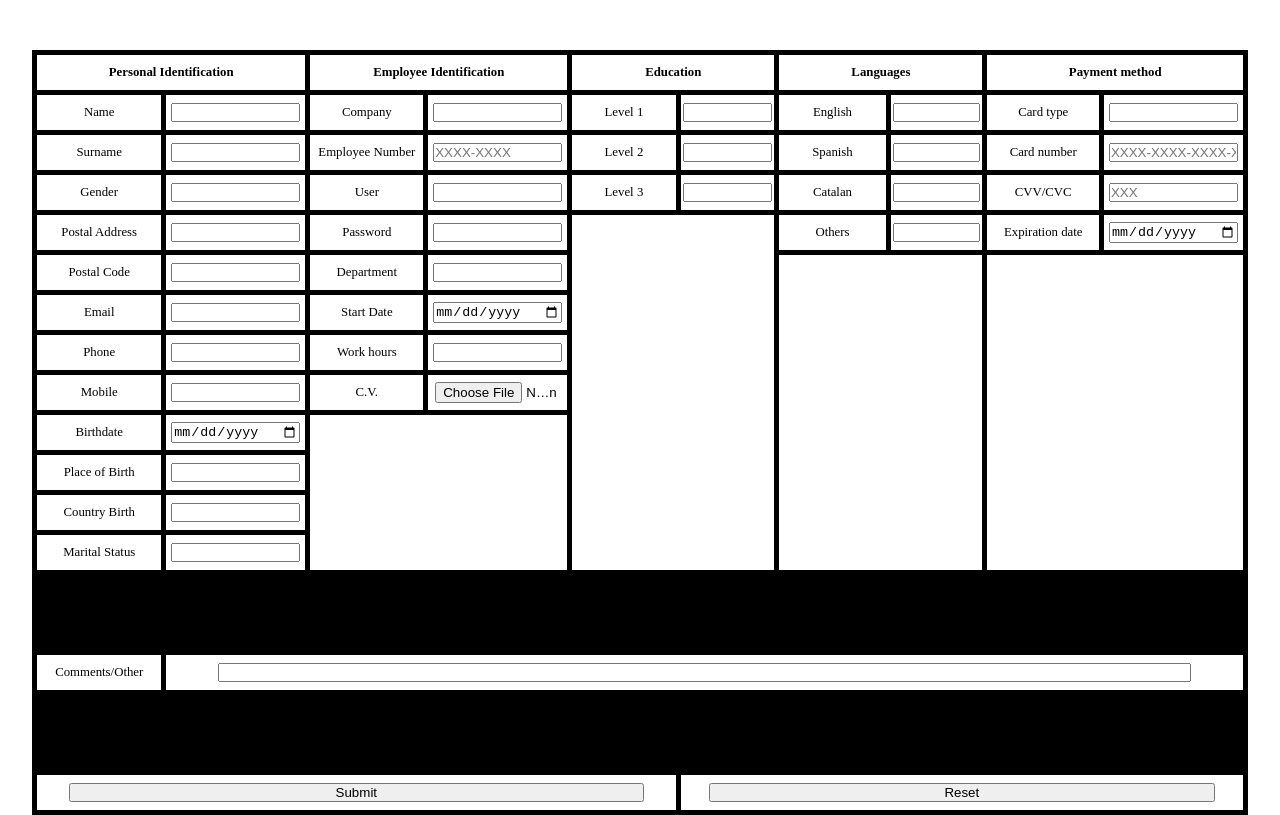
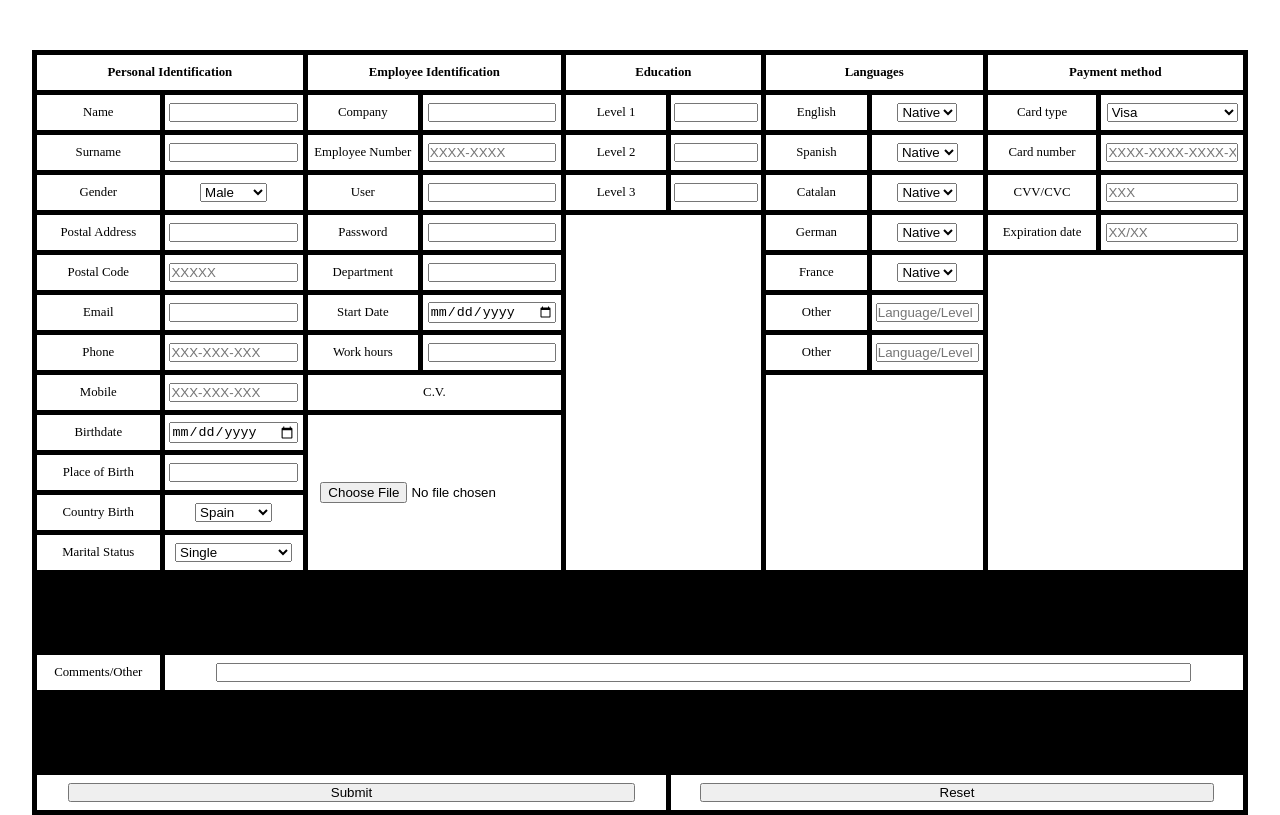
Before and after one commit to Eyguilo/DIW, a plain HTML site: page formulario/index.html in a window 1280 px wide. Drawn offline with Linux system fonts and the light colour scheme.

Commit message:
02/02/23 - Se sigue con el formulario.

```diff
--- a/formulario/index.html
+++ b/formulario/index.html
@@ -47,9 +47,26 @@
                 <td><label for="id_level_1">Level 1</label></td>
                 <td><input type="text" id="id_level_1" name="level_1"></td>
                 <td><label for="id_lenguage_1">English</label></td>
-                <td><input type="text" id="id_lenguage_1" name="lenguage_1"></td>
+                <td>
+                    <select name="level" id="id_lenguage_1">
+                        <option value="native">Native</option>
+                        <option value="c2">C2</option>
+                        <option value="c1">C1</option>
+                        <option value="b2">B2</option>
+                        <option value="b1">B1</option>
+                        <option value="a2">A2</option>
+                        <option value="a1">A1</option>
+                        <option value="none">None</option>
+                    </select>
+                </td>
                 <td><label for="id_payment_1">Card type</label></td>
-                <td><input type="text" id="id_payment_1" name="payment_1"></td>
+                <td>
+                    <select name="card" id="id_payment_1">
+                        <option value="visa">Visa</option>
+                        <option value="master_card">Master Card</option>
+                        <option value="american_express">American Express</option>
+                    </select>
+                </td>
             </tr>
             <tr>
                 <td><label for="id_surname">Surname</label></td>
@@ -59,19 +76,47 @@
                 <td><label for="id_level_2">Level 2</label></td>
                 <td><input type="text" id="id_level_2" name="level_2"></td>
                 <td><label for="id_lenguage_2">Spanish</label></td>
-                <td><input type="text" id="id_lenguage_2" name="lenguage_2"></td>
+                <td>
+                    <select name="level" id="id_lenguage_2">
+                        <option value="native">Native</option>
+                        <option value="c2">C2</option>
+                        <option value="c1">C1</option>
+                        <option value="b2">B2</option>
+                        <option value="b1">B1</option>
+                        <option value="a2">A2</option>
+                        <option value="a1">A1</option>
+                        <option value="none">NONE</option>
+                    </select>
+                </td>
                 <td><label for="id_payment_2">Card number</label></td>
                 <td><input type="text" id="id_payment_2" name="payment_2" placeholder="XXXX-XXXX-XXXX-XXXX"  pattern="[0-9]{4}-[0-9]{4}-[0-9]{4}-[0-9]{4}"></td>
             </tr>
             <tr>
                 <td><label for="id_gender">Gender</label></td>
-                <td><input type="text" id="id_gender" name="gender"></td>
+                <td>
+                    <select name="gender" id="id_gender">
+                        <option value="id_male">Male</option>
+                        <option value="id_female">Female</option>
+                        <option value="id_other">Other</option>
+                    </select>
+                </td>
                 <td><label for="id_user">User</label></td>
                 <td><input type="text" id="id_user" name="user"></td>
                 <td><label for="id_level_3">Level 3</label></td>
                 <td><input type="text" id="id_level_3" name="level_3"></td>
                 <td><label for="id_lenguage_3">Catalan</label></td>
-                <td><input type="text" id="id_lenguage_3" name="lenguage_3"></td>
+                <td>
+                    <select name="level" id="id_lenguage_3">
+                        <option value="native">Native</option>
+                        <option value="c2">C2</option>
+                        <option value="c1">C1</option>
+                        <option value="b2">B2</option>
+                        <option value="b1">B1</option>
+                        <option value="a2">A2</option>
+                        <option value="a1">A1</option>
+                        <option value="none">None</option>
+                    </select>
+                </td>
                 <td><label for="id_payment_3">CVV/CVC</label></td>
                 <td><input type="text" id="id_payment_3" name="payment_3" placeholder="XXX"  pattern="[0-9]{3}"></td>
             </tr>
@@ -81,17 +126,40 @@
                 <td><label for="id_password">Password</label></td>
                 <td><input type="password" id="id_password" name="password"></td>
                 <td colspan="2" rowspan="9"></td>
-                <td><label for="id_lenguage_4">Others</label></td>
-                <td><input type="text" id="id_lenguage_4" name="lenguage_4"></td>
+                <td><label for="id_lenguage_4">German</label></td>
+                <td>
+                    <select name="level" id="id_lenguage_4">
+                        <option value="native">Native</option>
+                        <option value="c2">C2</option>
+                        <option value="c1">C1</option>
+                        <option value="b2">B2</option>
+                        <option value="b1">B1</option>
+                        <option value="a2">A2</option>
+                        <option value="a1">A1</option>
+                        <option value="none">None</option>
+                    </select>
+                </td>
                 <td><label for="id_payment_4">Expiration date</label></td>
-                <td><input type="date" id="id_payment_4" name="payment_4"></td>
+                <td><input type="text" id="id_payment_4" name="payment_4" placeholder="XX/XX"  pattern="[0-12]{2}/[0-9]{2}"></td>
             </tr>
             <tr >
                 <td><label for="id_postal_code">Postal Code</label></td>
-                <td><input type="text" id="id_postal_code" name="posta_code"></td>
+                <td><input type="text" id="id_postal_code" name="posta_code" placeholder="XXXXX"  pattern="[0-9]{5}"></td>
                 <td><label for="id_department">Department</label></td>
                 <td><input type="text" id="id_department" name="department"></td>
-                <td colspan="2" rowspan="8"></td>
+                <td><label for="id_lenguage_5">France</label></td>
+                <td>
+                    <select name="level" id="id_lenguage_5">
+                        <option value="native">Native</option>
+                        <option value="c2">C2</option>
+                        <option value="c1">C1</option>
+                        <option value="b2">B2</option>
+                        <option value="b1">B1</option>
+                        <option value="a2">A2</option>
+                        <option value="a1">A1</option>
+                        <option value="none">None</option>
+                    </select>
+                </td>
                 <td colspan="2" rowspan="8"></td>
             </tr>
             <tr >
@@ -99,24 +167,27 @@
                 <td><input type="email" id="id_email" name="email"></td>
                 <td><label for="id_start_date">Start Date</label></td>
                 <td><input type="date" id="id_start_date" name="start_date"></td>
+                <td><label for="id_language_6">Other</label></td>
+                <td><input type="text" id="id_language_6" name="other_1" placeholder="Language/Level" pattern="[a-zA-ZáéíúóàèìòùÁÉÍÓÚÀÈÌÒÙñÑ]{5-30}/[Native|C2|C1|B2|B1|A2|A1|None]"></td>
             </tr>
             <tr>
                 <td><label for="id_phone">Phone</label></td>
-                <td><input type="tel" id="id_phone" name="phone"></td>
+                <td><input type="text" id="id_phone" name="phone" placeholder="XXX-XXX-XXX"  pattern="[0-9]{3}-[0-9]{3}-[0-9]{3}"></td>
                 <td><label for="id_work_hours">Work hours</label></td>
                 <td><input type="text" id="id_work_hours" name="work_hours"></td>
+                <td><label for="id_language_6">Other</label></td>
+                <td><input type="text" id="id_language_6" name="other_1" placeholder="Language/Level" pattern="[a-zA-ZáéíúóàèìòùÁÉÍÓÚÀÈÌÒÙñÑ]{5-30}/[Native|C2|C1|B2|B1|A2|A1|None]"></td>
+
             </tr>
             <tr>
                 <td><label for="id_mobile">Mobile</label></td>
-                <td><input type="tel" id="id_mobile" name="mobile"></td>
-                <td><label for="id_cv">C.V.</label></td>
-                <td><input type="file" id="id_cv" name="cv"></td>
+                <td><input type="text" id="id_mobile" name="mobile" placeholder="XXX-XXX-XXX"  pattern="[0-9]{3}-[0-9]{3}-[0-9]{3}"></td>
+                <td colspan="2"><label for="id_cv">C.V.</label></td>
             </tr>
             <tr >
                 <td><label for="id_birthdate">Birthdate</label></td>
                 <td><input type="date" id="id_birthdate" name="birthdate"></td>
-                <td colspan="2" rowspan="4"></td>
-
+                <td colspan="2" rowspan="4"><input type="file" id="id_cv" name="cv"></td>
             </tr>
             <tr >
                 <td><label for="id_place_birth">Place of Birth</label></td>
@@ -124,11 +195,26 @@
             </tr>
             <tr>
                 <td><label for="id_country_birth">Country Birth</label></td>
-                <td><input type="text" id="id_country_birth" name="country_birth"></td>
+                <td>
+                    <select name="country" id="id_country_birth">
+                        <option value="id_country">Spain</option>
+                        <option value="id_country">Germany</option>
+                        <option value="id_country">France</option>
+                        <option value="id_country">Poland</option>
+                        <option value="id_country">Hungary</option>
+                        <option value="id_country">Russia</option>
+                    </select>
+                </td>
             </tr>
             <tr >
                 <td><label for="id_marital_status">Marital Status</label></td>
-                <td><input type="text" id="id_marital_status" name="marital_status"></td>
+                <td>
+                    <select name="gender" id="id_gender">
+                        <option value="id_single">Single</option>
+                        <option value="id_married">Married</option>
+                        <option value="id_relationship">In a relationship</option>
+                    </select>
+                </td>
             </tr>
             <tr >
                 <td colspan="10" style = "background-color: black;"></td>
```
